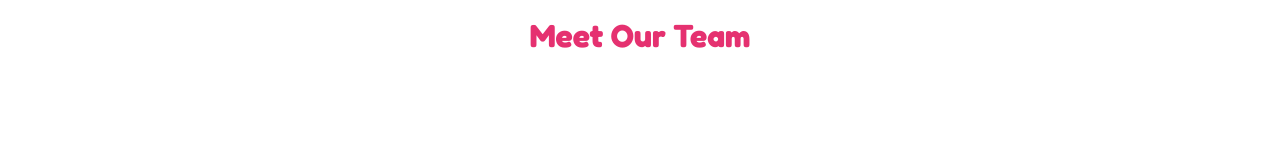
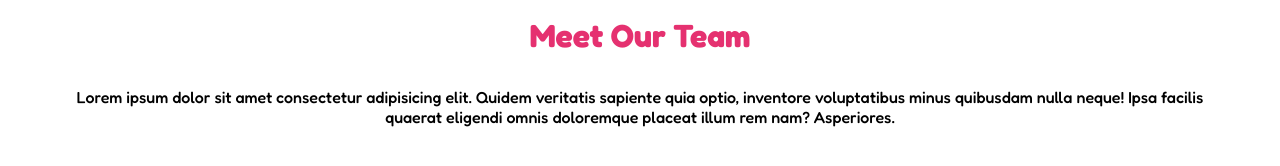
Before and after one commit to GiuseppeDalessio7/html-css-float-cards, a plain HTML site: page index.html in a window 1280 px wide. Drawn offline with Linux system fonts and the light colour scheme.

Commit message:
add main header
add p

```diff
--- a/assets/css/style.css
+++ b/assets/css/style.css
@@ -18,3 +18,11 @@ text-align: center;}
             height: 80%;
             margin: auto;
             margin-top: 1rem;}
+
+.main-header{width: 1170px;
+    height: 80%;
+    margin: auto;
+    padding-top: 2rem;}
+
+.main-header > p {font-weight:lighter;
+                    text-align: center;}
--- a/index.html
+++ b/index.html
@@ -6,21 +6,27 @@
         <title>Floating Cards</title>
         <link rel="stylesheet" href="./assets/css/style.css">
         <link rel="preconnect" href="https://fonts.googleapis.com">
-<link rel="preconnect" href="https://fonts.gstatic.com" crossorigin>
-<link href="https://fonts.googleapis.com/css2?family=Fredoka:wght@500;700&display=swap" rel="stylesheet">
+        <link rel="preconnect" href="https://fonts.gstatic.com" crossorigin>
+        <link
+            href="https://fonts.googleapis.com/css2?family=Fredoka:wght@500;700&display=swap"
+            rel="stylesheet">
     </head>
     <body>
         <header class="headertitle">
             <div>
                 <h1>Meet Our Team</h1>
             </div>
-        <header/>
+        </header>
 
-        <main-header>
+        <main class="main-header">
 
-        </main-header>
-        <main>
+            <p>
+                Lorem ipsum dolor sit amet consectetur adipisicing elit. Quidem
+                veritatis sapiente quia optio, inventore voluptatibus minus
+                quibusdam nulla neque! Ipsa facilis quaerat eligendi omnis
+                doloremque placeat illum rem nam? Asperiores.
+            </p>
+        </main>
 
-        </main>
     </body>
 </html>
```
